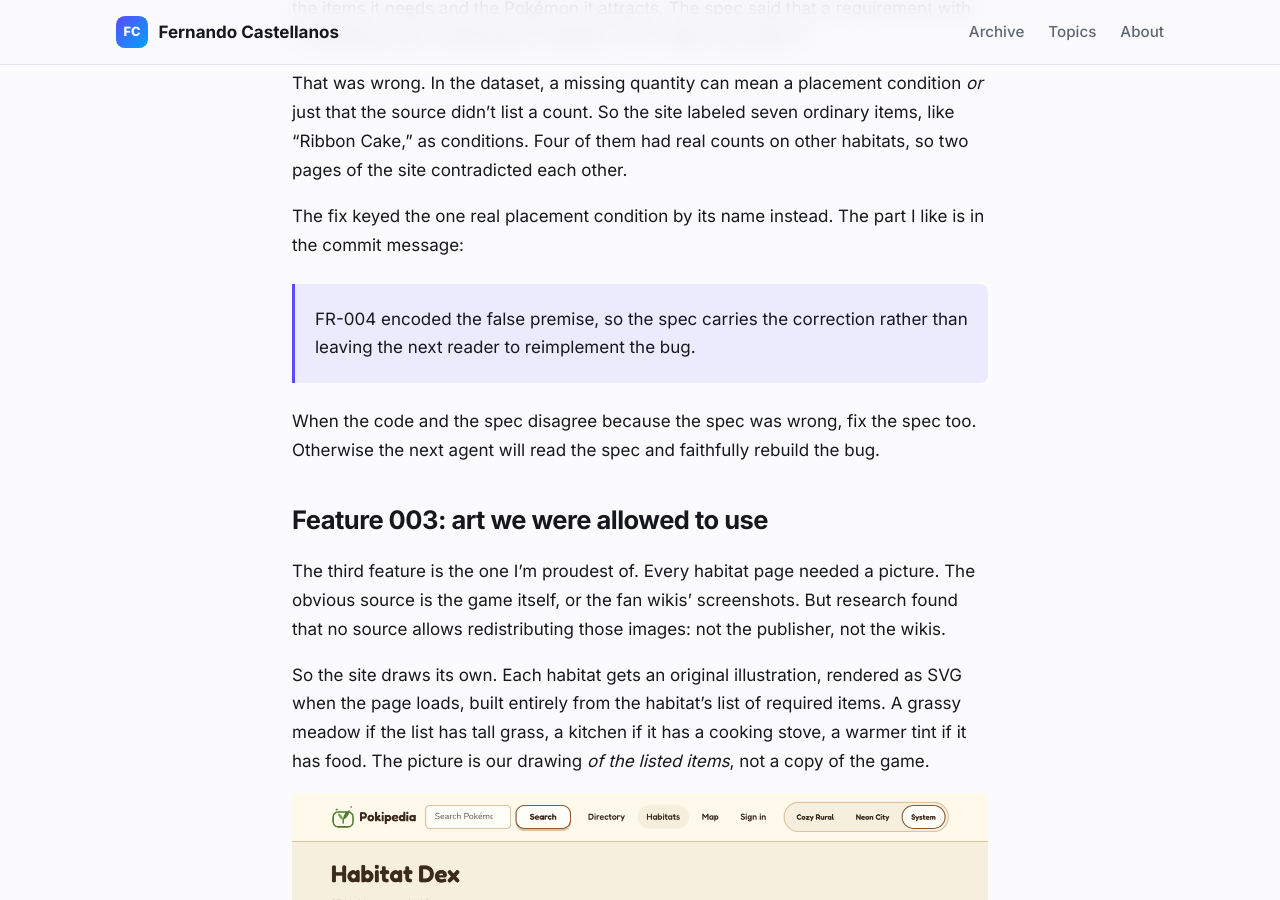
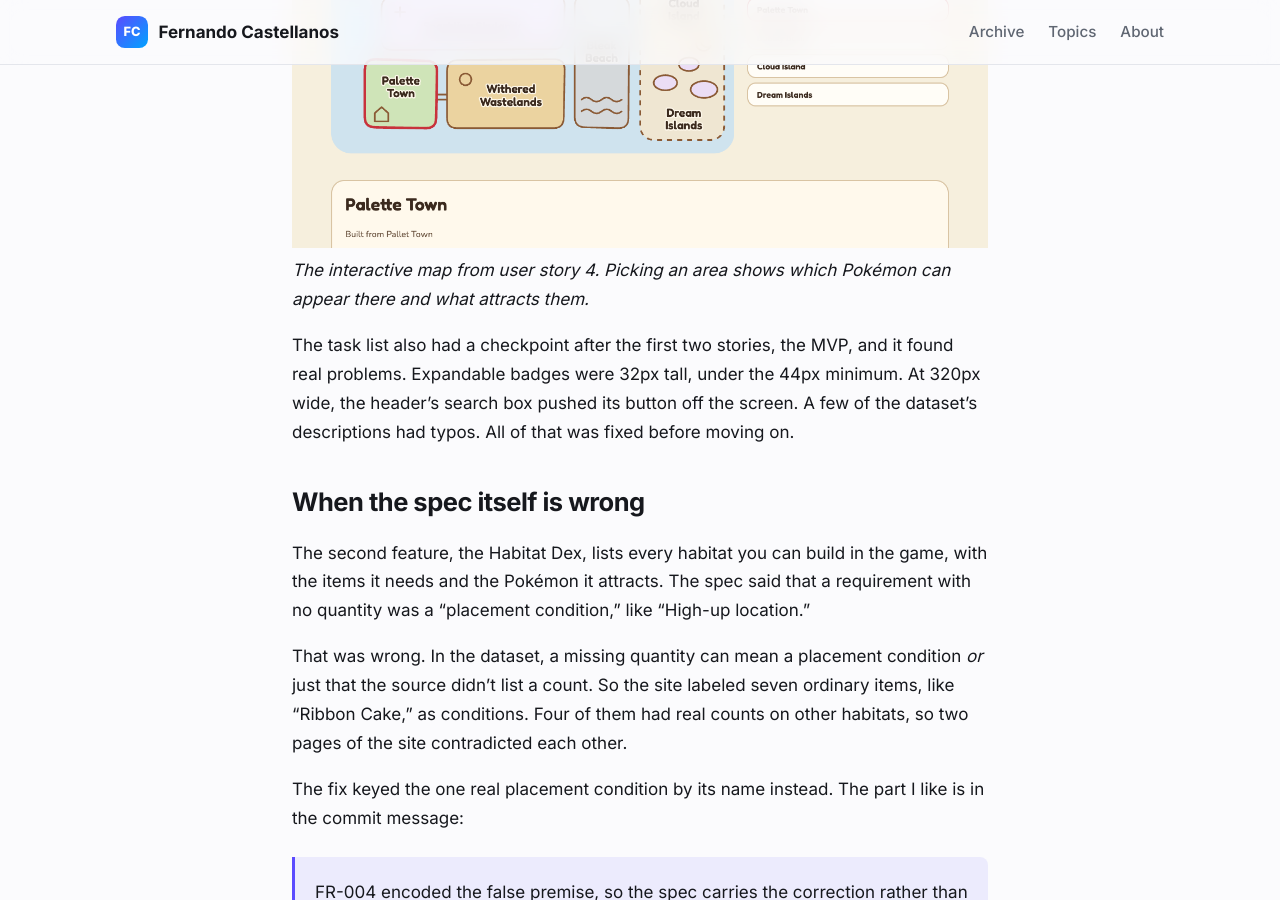
Before and after one commit to fcastellanos/fcastellanos.io, a Jekyll site: the page built from _posts/2026-10-28-building-pokipedia-with-spec-kit.md, in a window 1280 px wide and 900 px high, scrolled down 3228 px. Built offline with Jekyll 4.4.1, drawn with Linux system fonts in a browser that asks for light colours.

Commit message:
Add the Pokipedia map screenshot
Co-Authored-By: Claude Opus 5.5 <noreply@anthropic.com>
Claude-Session: https://claude.ai/code/session_01TNffZcSV4wb7LDQ8zWqLhf

````diff
--- a/_posts/2026-10-28-building-pokipedia-with-spec-kit.md
+++ b/_posts/2026-10-28-building-pokipedia-with-spec-kit.md
@@ -51,6 +51,9 @@ feat: discovery tracking with live progress bars (US6)
 ```
 
 The pull request was merged at 9:13 that night. That's not because the agent is fast at typing. It's because every decision had been made in the documents first, so implementation was mostly executing a plan that had already been checked.
+
+![The Pokopia map: rounded areas like Palette Town, Rocky Ridges and Bubbly Basin, with a list of areas beside it](/assets/img/posts/pokipedia/map.png)
+*The interactive map from user story 4. Picking an area shows which Pokémon can appear there and what attracts them.*
 
 The task list also had a checkpoint after the first two stories, the MVP, and it found real problems. Expandable badges were 32px tall, under the 44px minimum. At 320px wide, the header's search box pushed its button off the screen. A few of the dataset's descriptions had typos. All of that was fixed before moving on.
 
````
Also changed, not shown: assets/img/posts/pokipedia/map.png (added).
